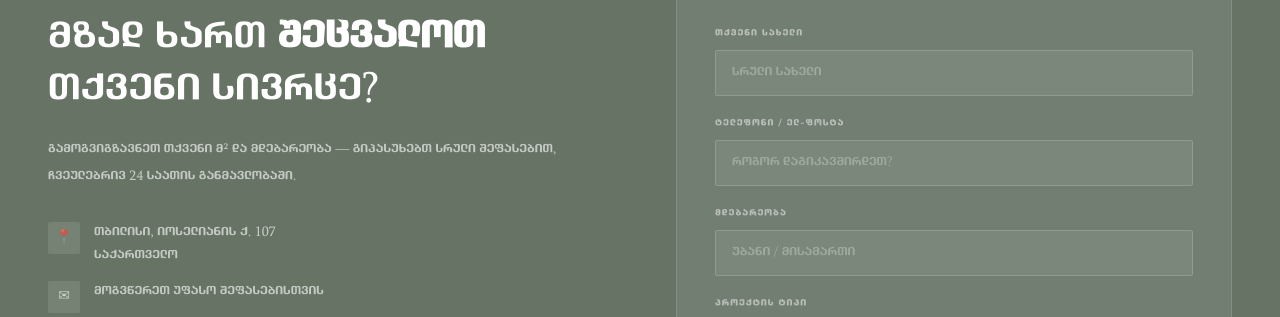
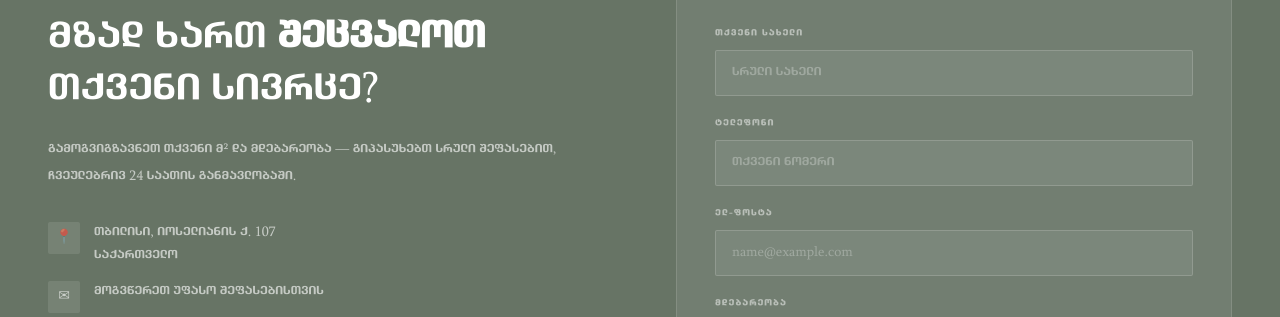
Before and after one commit to blackvativ/deconart-website, a plain HTML site: page index.html in a window 1280 px wide. Shown: the part 4605-4922 px from the top of the page. Drawn offline with Linux system fonts and the light colour scheme.

Commit message:
Prepare Netlify lead form deployment

```diff
--- a/index.html
+++ b/index.html
@@ -1217,8 +1217,12 @@
       <input type="text" name="name" class="field field-dark" placeholder="სრული სახელი" required />
     </div>
     <div class="form-group">
-      <label>ტელეფონი / ელ-ფოსტა</label>
-      <input type="text" name="contact" class="field field-dark" placeholder="როგორ დაგიკავშირდეთ?" required />
+      <label>ტელეფონი</label>
+      <input type="text" name="contact" class="field field-dark" placeholder="თქვენი ნომერი" required />
+    </div>
+    <div class="form-group">
+      <label>ელ-ფოსტა</label>
+      <input type="email" name="email" class="field field-dark" placeholder="name@example.com" />
     </div>
     <div class="form-group">
       <label>მდებარეობა</label>
```
Also changed, not shown: README.md.
